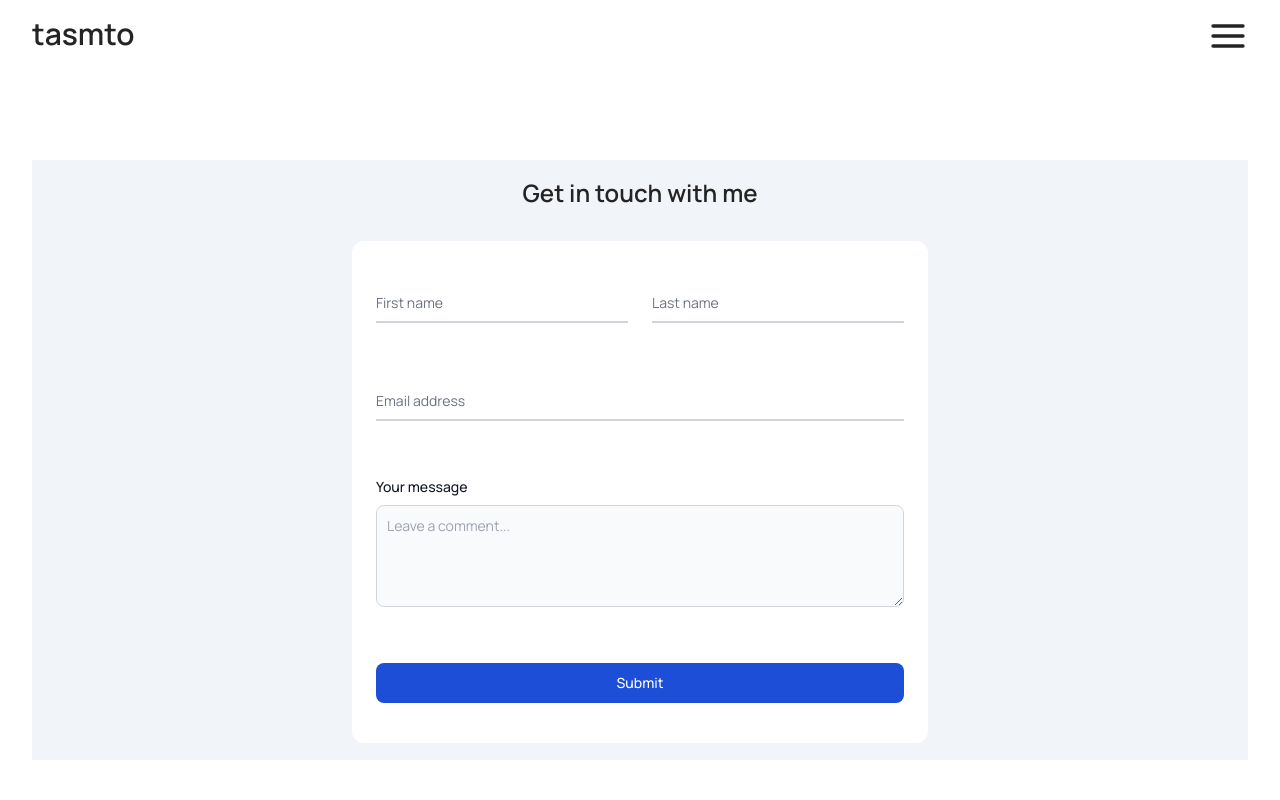
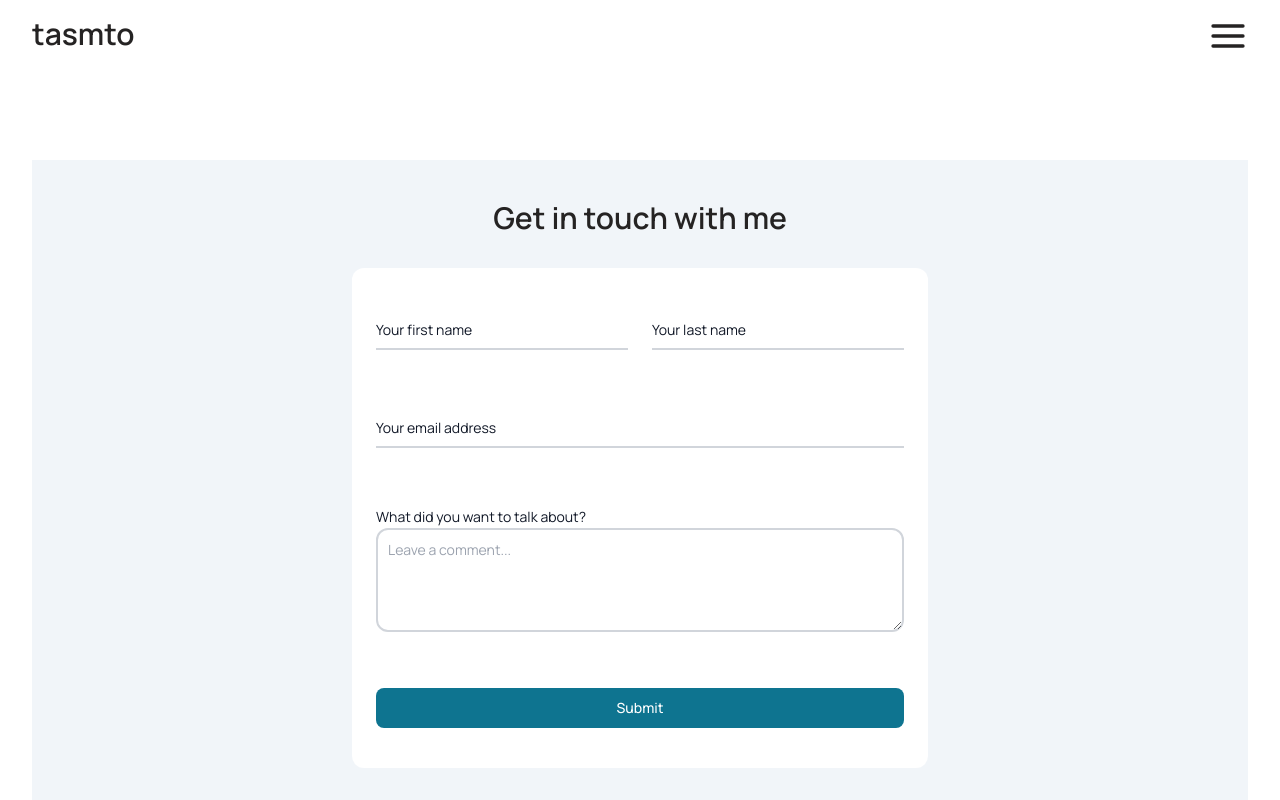
Before and after one commit to tasmto/portfolio, a React (Vite) app: page /get-in-touch in a window 1280 px wide. Shown: the top 800 px of the page. Built offline with nearby package versions, Linux system fonts and the light colour scheme.

Commit message:
contact form

```diff
--- a/index.html
+++ b/index.html
@@ -10,6 +10,13 @@
 
 <body>
   <div id="root"></div>
+  <form name="contact" netlify netlify-honeypot="bot-field" hidden style="visibility: hidden; display: none">
+    <input type='text' name='name' id='name'>
+    <input type='text' name='surname' id='surname'>
+    <input type='email' name='email' id='email'>
+    <textarea name="message"></textarea>
+
+  </form>
   <script type="module" src="/src/main.tsx"></script>
 </body>
 
--- a/src/pages/Contact.tsx
+++ b/src/pages/Contact.tsx
@@ -1,11 +1,26 @@
-import React from 'react';
+import React, { useState } from 'react';
 import { motion } from 'framer-motion';
 import { pageOpacityShift } from '../features/transitions/Transitions';
 
 const Contact = () => {
+  const [formData, setFormData] = useState({
+    name: '',
+    surname: '',
+    email: '',
+    message: '',
+  });
+  const onMutate = (
+    e:
+      | React.ChangeEvent<HTMLInputElement>
+      | React.ChangeEvent<HTMLTextAreaElement>
+  ) =>
+    setFormData((prevData) => {
+      return { ...prevData, [e.target.id]: e.target.value };
+    });
   const handleSubmit = (e: React.FormEvent) => {
     e.preventDefault();
   };
+
   return (
     <motion.div
       initial={pageOpacityShift.initial}
@@ -13,81 +28,103 @@ const Contact = () => {
       exit={pageOpacityShift.exit}
       className=' mx-4 sm:mx-8 2xl:mx-auto max-w-screen-2xl flex flex-col gap-[6rem]'
     >
-      <section className='flex flex-col gap-8 justify-center items-center py-10 min-h-[75vh] max-h-[500px] bg-slate-100 '>
-        <h1 className='text-2xl font-semibold'>Get in touch with me</h1>
+      <section className='flex flex-col gap-8 justify-center items-center py-10  bg-slate-100 '>
+        <h1 className='text-2xl sm:text-3xl font-semibold'>
+          Get in touch with me
+        </h1>
 
         <form
-          onSubmit={handleSubmit}
-          className='max-w-xl  w-full rounded-xl bg-white grid gap-8 p-6 py-10'
+          name='contact'
+          netlify
+          netlify-honeypot='bot-field'
+          method='post'
+          className='max-w-xl  w-full rounded-xl bg-white grid gap-8 p-6 py-10 mx-2'
         >
-          <div className='grid xl:grid-cols-2 xl:gap-6'>
-            <div className='relative z-0 w-full mb-6 group'>
+          <div className='grid sm:grid-cols-2 gap-8 sm:gap-6'>
+            <div className='relative z-0 w-full mb-6 group col-span-1'>
               <input
                 type='text'
-                name='floating_first_name'
-                id='floating_first_name'
-                className='block py-2.5 px-0 w-full text-sm text-gray-900 bg-transparent border-0 border-b-2 border-gray-300 appearance-none dark:text-white dark:border-gray-600 dark:focus:border-blue-500 focus:outline-none focus:ring-0 focus:border-blue-600 peer'
+                name='name'
+                id='name'
+                className='block py-2.5 px-0 w-full text-sm text-gray-900 bg-transparent border-0 border-b-2 border-gray-300 appearance-none  focus:outline-none focus:ring-0 focus:border-cyan-600 peer'
                 placeholder=' '
                 required
+                value={formData.name}
+                onChange={onMutate}
               />
               <label
-                htmlFor='floating_first_name'
-                className='peer-focus:font-medium absolute text-sm text-gray-500 dark:text-gray-400 duration-300 transform -translate-y-6 scale-75 top-3 -z-10 origin-[0] peer-focus:left-0 peer-focus:text-blue-600 peer-focus:dark:text-blue-500 peer-placeholder-shown:scale-100 peer-placeholder-shown:translate-y-0 peer-focus:scale-75 peer-focus:-translate-y-6'
+                htmlFor='name'
+                className='peer-focus:font-medium absolute text-sm  text-gray-900 duration-300 transform -translate-y-6 scale-75 top-3 -z-10 origin-[0] peer-focus:left-0 peer-focus:text-cyan-600 peer-focus:dark:text-cyan-500 peer-placeholder-shown:scale-100 peer-placeholder-shown:translate-y-0 peer-focus:scale-75 peer-focus:-translate-y-6'
               >
-                First name
+                Your first name
               </label>
             </div>
-            <div className='relative z-0 w-full mb-6 group'>
+            <div className='relative z-0 w-full mb-6 group col-span-1'>
               <input
                 type='text'
-                name='floating_last_name'
-                id='floating_last_name'
-                className='block py-2.5 px-0 w-full text-sm text-gray-900 bg-transparent border-0 border-b-2 border-gray-300 appearance-none dark:text-white dark:border-gray-600 dark:focus:border-blue-500 focus:outline-none focus:ring-0 focus:border-blue-600 peer'
+                name='surname'
+                id='surname'
+                className='block py-2.5 px-0 w-full text-sm text-gray-900 bg-transparent border-0 border-b-2 border-gray-300 appearance-none  focus:outline-none focus:ring-0 focus:border-cyan-600 peer'
                 placeholder=' '
                 required
+                value={formData.surname}
+                onChange={onMutate}
               />
               <label
-                htmlFor='floating_last_name'
-                className='peer-focus:font-medium absolute text-sm text-gray-500 dark:text-gray-400 duration-300 transform -translate-y-6 scale-75 top-3 -z-10 origin-[0] peer-focus:left-0 peer-focus:text-blue-600 peer-focus:dark:text-blue-500 peer-placeholder-shown:scale-100 peer-placeholder-shown:translate-y-0 peer-focus:scale-75 peer-focus:-translate-y-6'
+                htmlFor='surname'
+                className='peer-focus:font-medium absolute text-sm  text-gray-900 duration-300 transform -translate-y-6 scale-75 top-3 -z-10 origin-[0] peer-focus:left-0 peer-focus:text-cyan-600 peer-focus:dark:text-cyan-500 peer-placeholder-shown:scale-100 peer-placeholder-shown:translate-y-0 peer-focus:scale-75 peer-focus:-translate-y-6'
               >
-                Last name
+                Your last name
               </label>
             </div>
           </div>
           <div className='relative z-0 w-full mb-6 group'>
             <input
               type='email'
-              name='floating_email'
-              className='block py-2.5 px-0 w-full text-sm text-gray-900 bg-transparent border-0 border-b-2 border-gray-300 appearance-none dark:text-white dark:border-gray-600 dark:focus:border-blue-500 focus:outline-none focus:ring-0 focus:border-blue-600 peer'
+              name='email'
+              id='email'
+              className='block py-2.5 px-0 w-full text-sm text-gray-900 bg-transparent border-0 border-b-2 border-gray-300 appearance-none  focus:outline-none focus:ring-0 focus:border-cyan-600 peer'
               placeholder=' '
               required
+              value={formData.email}
+              onChange={onMutate}
             />
             <label
-              htmlFor='floating_email'
-              className='peer-focus:font-medium absolute text-sm text-gray-500 dark:text-gray-400 duration-300 transform -translate-y-6 scale-75 top-3 -z-10 origin-[0] peer-focus:left-0 peer-focus:text-blue-600 peer-focus:dark:text-blue-500 peer-placeholder-shown:scale-100 peer-placeholder-shown:translate-y-0 peer-focus:scale-75 peer-focus:-translate-y-6'
+              htmlFor='email'
+              className='peer-focus:font-medium absolute text-sm  text-gray-900 duration-300 transform -translate-y-6 scale-75 top-3 -z-10 origin-[0] peer-focus:left-0 peer-focus:text-cyan-600 peer-focus:dark:text-cyan-500 peer-placeholder-shown:scale-100 peer-placeholder-shown:translate-y-0 peer-focus:scale-75 peer-focus:-translate-y-6 '
             >
-              Email address
+              Your email address
             </label>
           </div>
 
           <div className='relative z-0 w-full mb-6 group'>
             <label
               htmlFor='message'
-              className='block mb-2 text-sm font-medium text-gray-900 dark:text-gray-400'
+              className='peer-focus:font-medium text-sm  text-gray-900 duration-300 mb-2 peer-focus:text-cyan-600 peer-focus:dark:text-cyan-500  '
             >
-              Your message
+              What did you want to talk about?
             </label>
             <textarea
               id='message'
-              rows='4'
-              className='block p-2.5 w-full text-sm text-gray-900 bg-gray-50 rounded-lg border border-gray-300 focus:ring-blue-500 focus:border-blue-500 '
+              name='message'
+              rows={4}
+              className='block p-2.5 w-full text-sm text-gray-900 bg-transparent border-2 rounded-xl border-gray-300 appearance-none  focus:outline-none focus:ring-0 focus:border-cyan-600 peer'
               placeholder='Leave a comment...'
+              value={formData.message}
+              onChange={onMutate}
             ></textarea>
           </div>
+          <input
+            type='hidden'
+            name='form-name'
+            className='hidden'
+            value='contact'
+            disabled={true}
+          />
 
           <button
             type='submit'
-            className='text-white bg-blue-700 hover:bg-blue-800 focus:ring-4 focus:outline-none focus:ring-blue-300 font-medium rounded-lg text-sm w-full sm:w-auto px-5 py-2.5 text-center dark:bg-blue-600 dark:hover:bg-blue-700 dark:focus:ring-blue-800'
+            className='text-white bg-cyan-700 hover:bg-cyan-800 focus:ring-4 focus:outline-none focus:ring-cyan-300 font-medium rounded-lg text-sm w-full sm:w-auto px-5 py-2.5 text-center dark:bg-cyan-600 dark:hover:bg-cyan-700 dark:focus:ring-cyan-800'
           >
             Submit
           </button>
```
